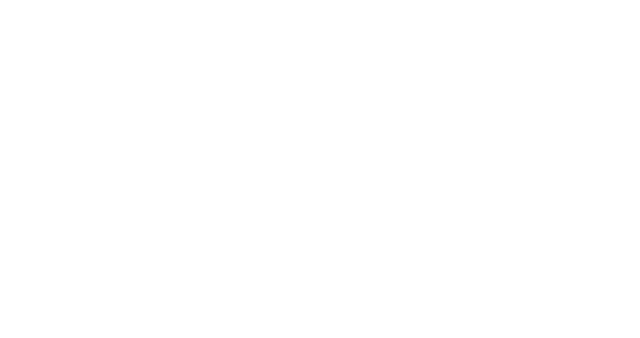
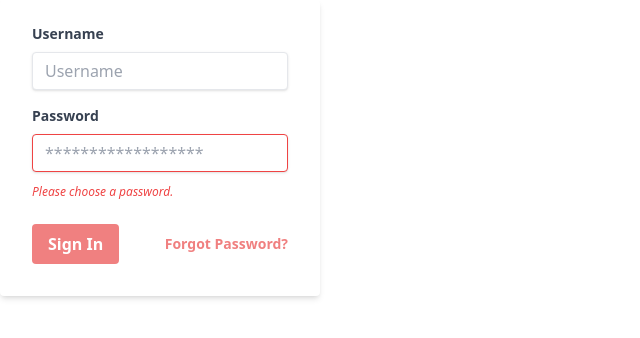
Before and after one commit to SupTarr/FrontendImmifit, a React (Vite) app: page /login/1 in a window 1280 px wide. Before the commit this address had no page. Shown: the top 338 px of the page, without its empty margins (0-640 px from the left). Built offline with nearby package versions, Linux system fonts and the light colour scheme.

Commit message:
Add form login

```diff
--- a/src/App.jsx
+++ b/src/App.jsx
@@ -1,6 +1,7 @@
 import { BrowserRouter, Routes, Route } from "react-router-dom";
 import Form from "./pages/form/Form";
 import Home from "./pages/home/Home";
+import Login from "./pages/login/Login";
 
 function App() {
   return (
@@ -8,6 +9,7 @@ function App() {
       <Routes>
         <Route path="/" element={<Home />} />
         <Route path="/form/:id" element={<Form />} />
+        <Route path="/login/:id" element={<Login />} />
       </Routes>
     </BrowserRouter>
   );
--- /dev/null
+++ b/src/components/login/Logindetail.jsx
@@ -0,0 +1,38 @@
+import React from 'react'
+
+const Logindetail = () => {
+  return (
+    <div className='flex content-center'>
+      <div className="w-full max-w-xs">
+        <form className="bg-white shadow-md rounded px-8 pt-6 pb-8 mb-4">
+          <div className="mb-4">
+            <label className="block text-gray-700 text-sm font-bold mb-2" for="username">
+              Username
+            </label>
+            <input className="shadow appearance-none border rounded w-full py-2 px-3 text-gray-700 leading-tight focus:outline-none focus:shadow-outline" id="username" type="text" placeholder="Username" />
+          </div>
+          <div className="mb-6">
+            <label className="block text-gray-700 text-sm font-bold mb-2" for="password">
+              Password
+            </label>
+            <input className="shadow appearance-none border border-red-500 rounded w-full py-2 px-3 text-gray-700 mb-3 leading-tight focus:outline-none focus:shadow-outline" id="password" type="password" placeholder="******************" />
+            <p className="text-red-500 text-xs italic">Please choose a password.</p>
+          </div>
+          <div className="flex items-center justify-between">
+            <button className="bg-[#f08080] hover:bg-[#ff5757] text-white font-bold py-2 px-4 rounded focus:outline-none focus:shadow-outline" type="button">
+              Sign In
+            </button>
+            <a className="inline-block align-baseline font-bold text-sm text-[#f08080] hover:text-[#ff5757]" href="#">
+              Forgot Password?
+            </a>
+          </div>
+        </form>
+        <p className="text-center text-gray-500 text-xs">
+          {/* &copy;2020 Acme Corp. All rights reserved. */}
+        </p>
+      </div>
+    </div>
+  )
+}
+
+export default Logindetail
--- /dev/null
+++ b/src/pages/login/Login.jsx
@@ -0,0 +1,14 @@
+import React from 'react'
+import Logindetail from '../../components/login/Logindetail'
+
+const Login = () => {
+  return (
+
+    <div>
+      <Logindetail />
+    </div>
+
+  )
+}
+
+export default Login
```
Also changed, not shown: src/components/login/logindetail.css (added), src/pages/login/login.css (added).
